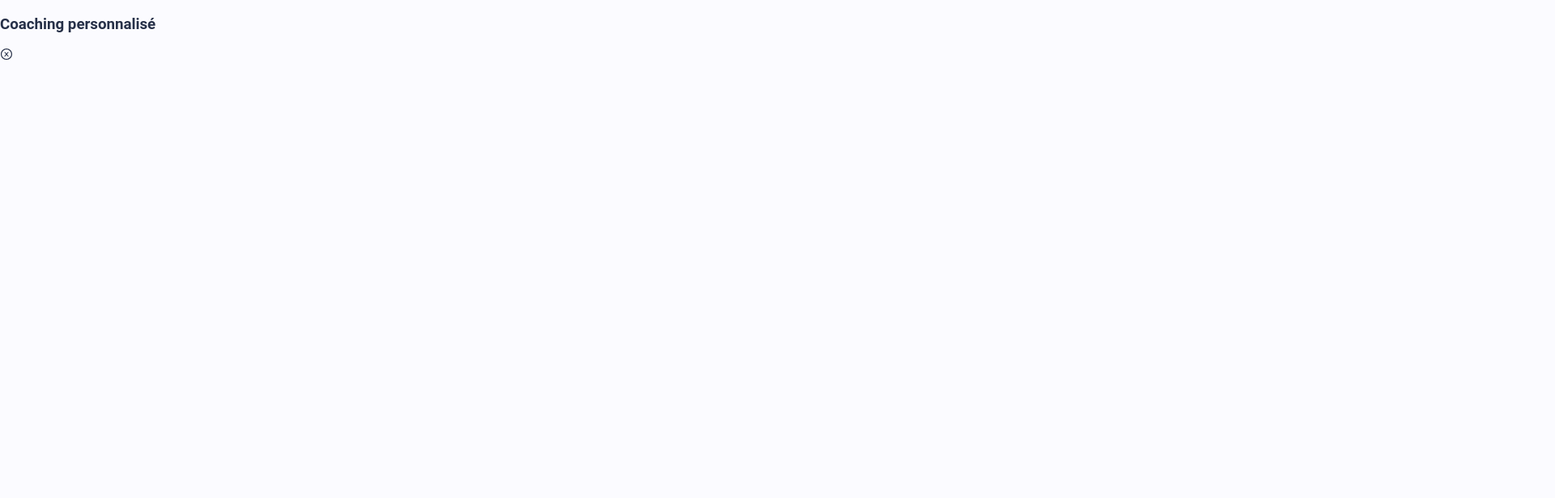
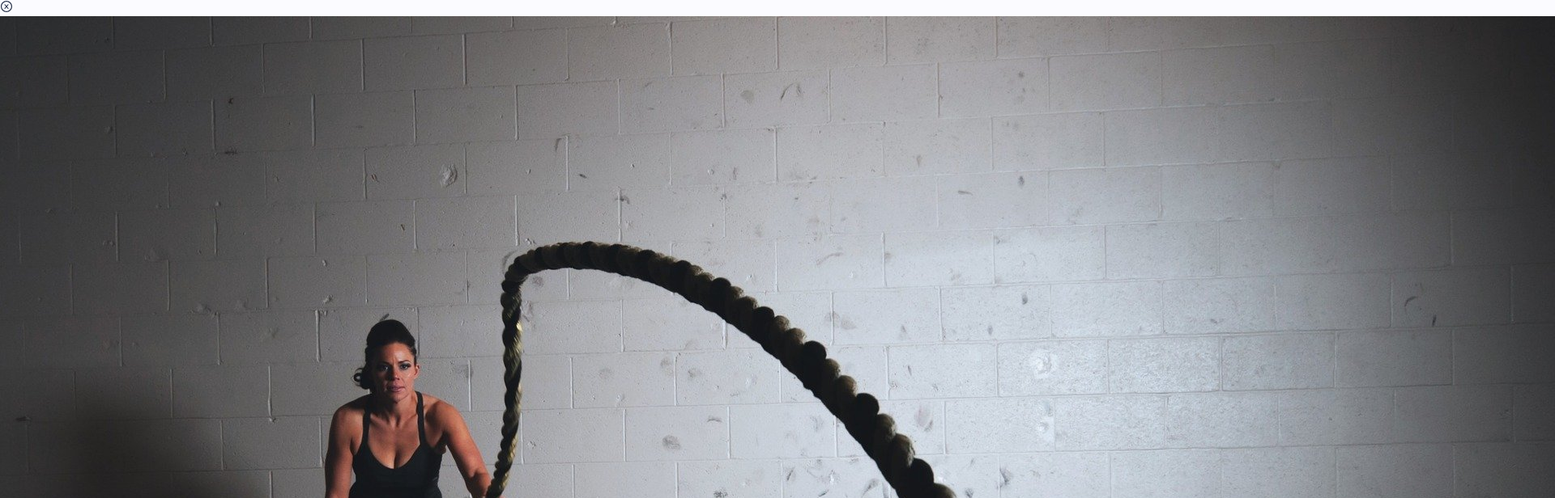
Before and after one commit to danidji/mama_mouv, a Next.js app: page /components/PersoPanel in a window 1280 px wide. Shown: the top 616 px of the page at 81% size, 1920 px wide, since content can reach past the window. Built offline with nearby package versions, Linux system fonts and the light colour scheme.

Commit message:
MOD - changement mineurs

```diff
--- a/pages/components/IndividualCoachingPanel.jsx
+++ b/pages/components/IndividualCoachingPanel.jsx
@@ -3,7 +3,7 @@ import { AiOutlineCloseCircle } from "react-icons/ai";
 
 const IndividualCoachingPanel = (props) => {
     return (
-        <div className="window_modal">
+        <div className="window_modal ind_modal">
             <div className="head_modal">
                 <h3>Coaching individuel</h3>
                 <div className="close_icon" onClick={props.close}>
--- a/pages/components/Layout.jsx
+++ b/pages/components/Layout.jsx
@@ -8,13 +8,13 @@ const Layout = ({ welcome, mainContent, contact, navbar }) => {
 
     gsap.registerPlugin(ScrollToPlugin);
 
+    //Navigation entre les différentes fenêtres
     useEffect(() => {
 
         const panelsSection = document.querySelector(".panels");
         const panelsContainer = document.querySelector(".panels_container");
 
         document.querySelectorAll(".anchor").forEach(anchor => {
-            console.log(`document.querySelectorAll -> anchor`, anchor)
             anchor.addEventListener("click", function (e) {
                 e.preventDefault();
 
@@ -52,7 +52,7 @@ const Layout = ({ welcome, mainContent, contact, navbar }) => {
             <div className="container">
                 {welcome}
                 {mainContent}
-                {contact}
+                {/* {contact} */}
 
             </div >
         </>
--- a/pages/components/PersoPanel.jsx
+++ b/pages/components/PersoPanel.jsx
@@ -4,12 +4,13 @@ import { AiOutlineCloseCircle } from "react-icons/ai";
 
 const PersoPanel = (props) => {
     return (
-        <div className="window_modal">
-            <div className="head_modal">
-                <h3>Coaching personnalisé</h3>
-                <div className="close_icon" onClick={props.close}>
-                    <AiOutlineCloseCircle />
-                </div>
+        <div className="window_modal sub_window_modal">
+            <div className="close_icon_modal" onClick={props.close}>
+                <AiOutlineCloseCircle />
+            </div>
+            <img src="/images/training.jpg" className="gym_img" />
+            <div className="modal_information">
+
             </div>
         </div>
     )
```
Also changed, not shown: pages/components/PilatesPanel.jsx (+4 -6 lines), pages/components/PregnantPanel.jsx (+4 -6 lines).
